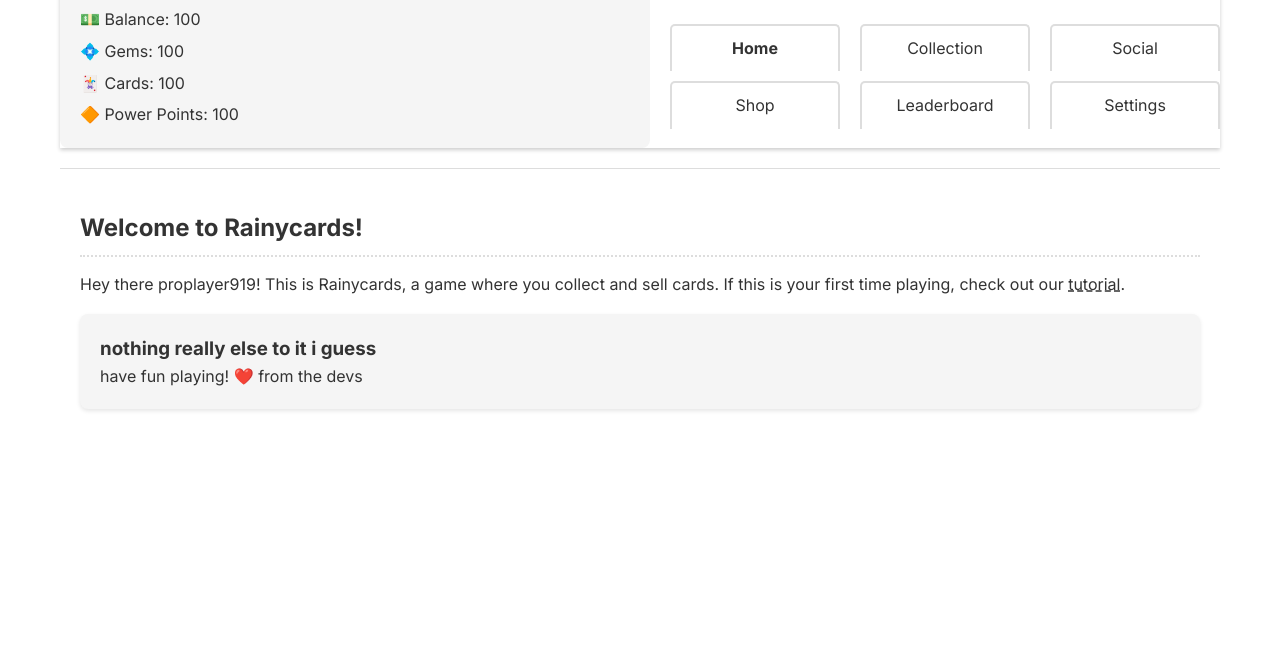
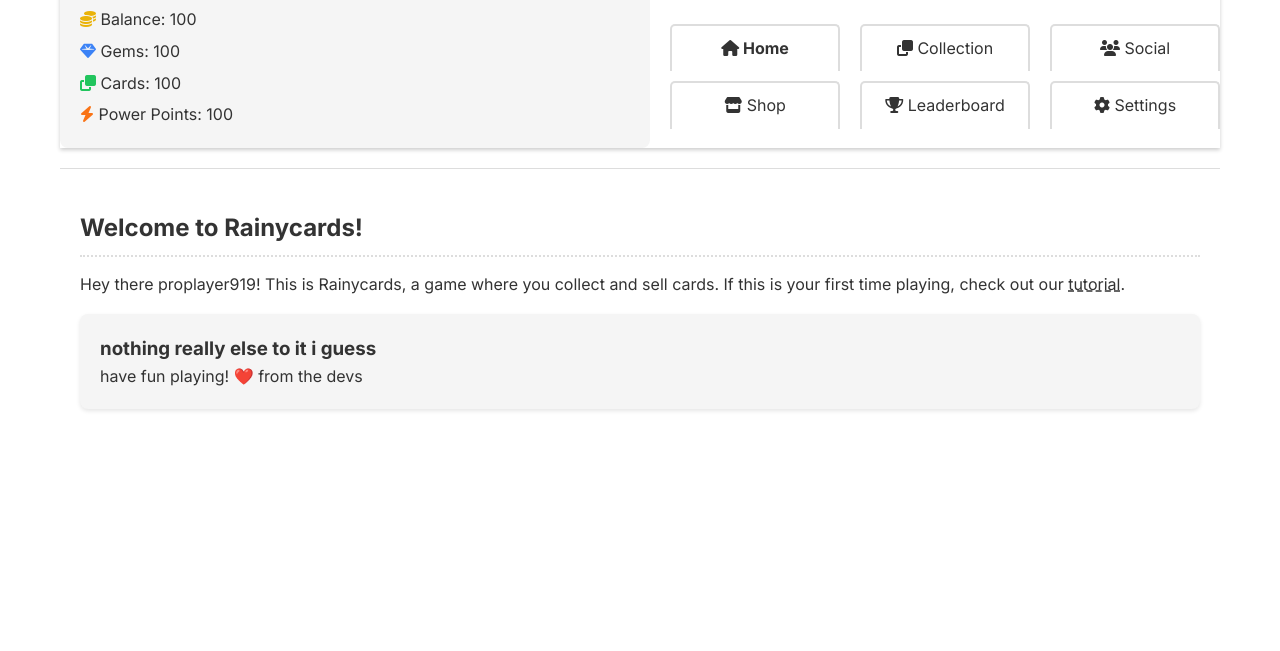
Before and after one commit to rainycards/website, a website: page src/app/index.html in a window 1280 px wide. Shown: the part 81-732 px from the top of the page. Drawn offline with Linux system fonts and the light colour scheme.

Commit message:
moved things around a little

```diff
--- a/app/index.html
+++ b/src/app/index.html
@@ -11,12 +11,18 @@
     <link rel="apple-touch-icon" sizes="180x180" href="/apple-touch-icon.png" />
     <meta name="apple-mobile-web-app-title" content="Rainycards" />
     <link rel="manifest" href="/site.webmanifest" />
+
+    <!-- Font Awesome -->
     <script src="https://kit.fontawesome.com/ac9ab6562b.js" crossorigin="anonymous"></script>
+
+    <!-- Google Fonts -->
     <link rel="preconnect" href="https://fonts.googleapis.com">
     <link rel="preconnect" href="https://fonts.gstatic.com" crossorigin>
     <link
       href="https://fonts.googleapis.com/css2?family=Inter:ital,opsz,wght@0,14..32,100..900;1,14..32,100..900&display=swap"
       rel="stylesheet">
+
+    <!-- Stylesheet -->
     <link rel="stylesheet" href="style.css">
   </head>
 
@@ -28,10 +34,10 @@
             <span class="tag tag-blue">ADMIN</span>proplayer919
           </div>
           <ul class="attributes">
-            <li>💵 Balance: 100</li>
-            <li>💠 Gems: 100</li>
-            <li>🃏 Cards: 100</li>
-            <li>🔶 Power Points: 100</li>
+            <li><i class="fas fa-coins" style="color: var(--color-yellow);"></i> Balance: 100</li>
+            <li><i class="fas fa-gem" style="color: var(--color-blue);"></i> Gems: 100</li>
+            <li><i class="fas fa-clone" style="color: var(--color-green);"></i> Cards: 100</li>
+            <li><i class="fas fa-bolt" style="color: var(--color-orange);"></i> Power Points: 100</li>
           </ul>
         </div>
         <div class="header-right">
@@ -42,14 +48,14 @@
           </div>
           <div class="tabs-container">
             <div class="tab-row">
-              <div class="tab active" data-tab="home">Home</div>
-              <div class="tab" data-tab="collection">Collection</div>
-              <div class="tab" data-tab="social">Social</div>
+              <div class="tab active" data-tab="home"><i class="fas fa-home"></i> Home</div>
+              <div class="tab" data-tab="collection"><i class="fas fa-clone"></i> Collection</div>
+              <div class="tab" data-tab="social"><i class="fas fa-users"></i> Social</div>
             </div>
             <div class="tab-row">
-              <div class="tab" data-tab="shop">Shop</div>
-              <div class="tab" data-tab="leaderboard">Leaderboard</div>
-              <div class="tab" data-tab="settings">Settings</div>
+              <div class="tab" data-tab="shop"><i class="fas fa-store"></i> Shop</div>
+              <div class="tab" data-tab="leaderboard"><i class="fas fa-trophy"></i> Leaderboard</div>
+              <div class="tab" data-tab="settings"><i class="fas fa-cog"></i> Settings</div>
             </div>
           </div>
         </div>
--- a/app/style.css
+++ b/src/app/style.css
@@ -21,7 +21,6 @@
   --color-orange: #f97316;
   --color-amber: #f59e0b;
   --color-yellow: #eab308;
-  --color-gold: #ffd700;
   --color-lime: #84cc16;
   --color-green: #22c55e;
   --color-emerald: #10b981;
@@ -451,15 +450,15 @@ a:hover {
 }
 
 .sell-card {
-  border: 3px dotted var(--color-gold);
+  border: 3px dotted var(--color-yellow);
 }
 
 .sell-card.dragover, .sell-card:hover {
-  box-shadow: 0 0 10px var(--color-gold);
+  box-shadow: 0 0 10px var(--color-yellow);
 }
 
 .sell-card i {
-  color: var(--color-gold);
+  color: var(--color-yellow);
 }
 
 .evolve-card {
```
Also changed, not shown: package.json (added, +20 -0 lines), src/app/app.js (renamed from app/app.js), src/apple-touch-icon.png (renamed from apple-touch-icon.png), src/brand/logo-dark.png (renamed from brand/logo-dark.png), src/brand/logo-light.png (renamed from brand/logo-light.png), src/favicon-96x96.png (renamed from favicon-96x96.png), src/favicon.ico (renamed from favicon.ico), src/favicon.svg (renamed from favicon.svg), src/site.webmanifest (renamed from site.webmanifest), src/web-app-manifest-192x192.png (renamed from web-app-manifest-192x192.png), src/web-app-manifest-512x512.png (renamed from web-app-manifest-512x512.png).
